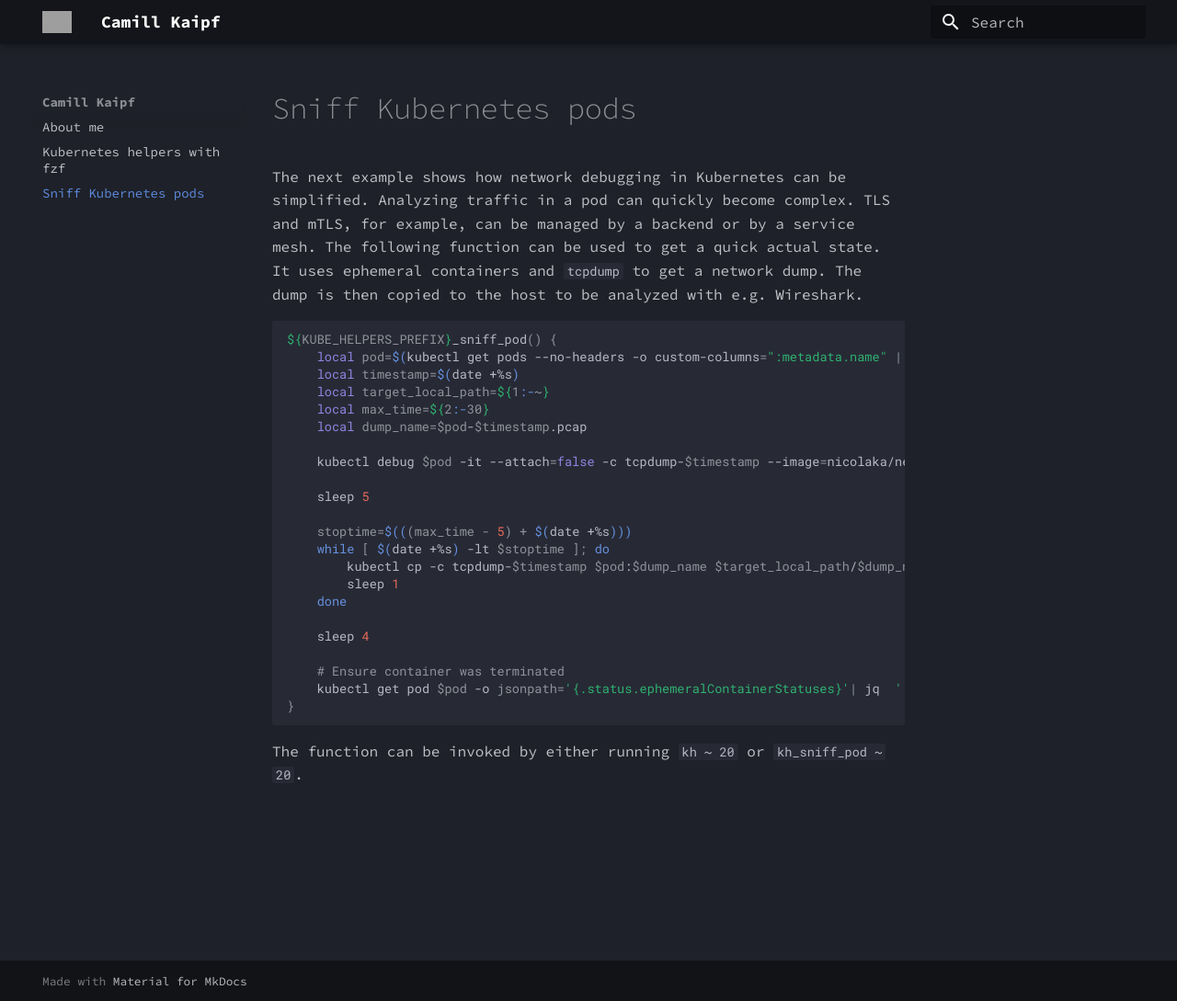
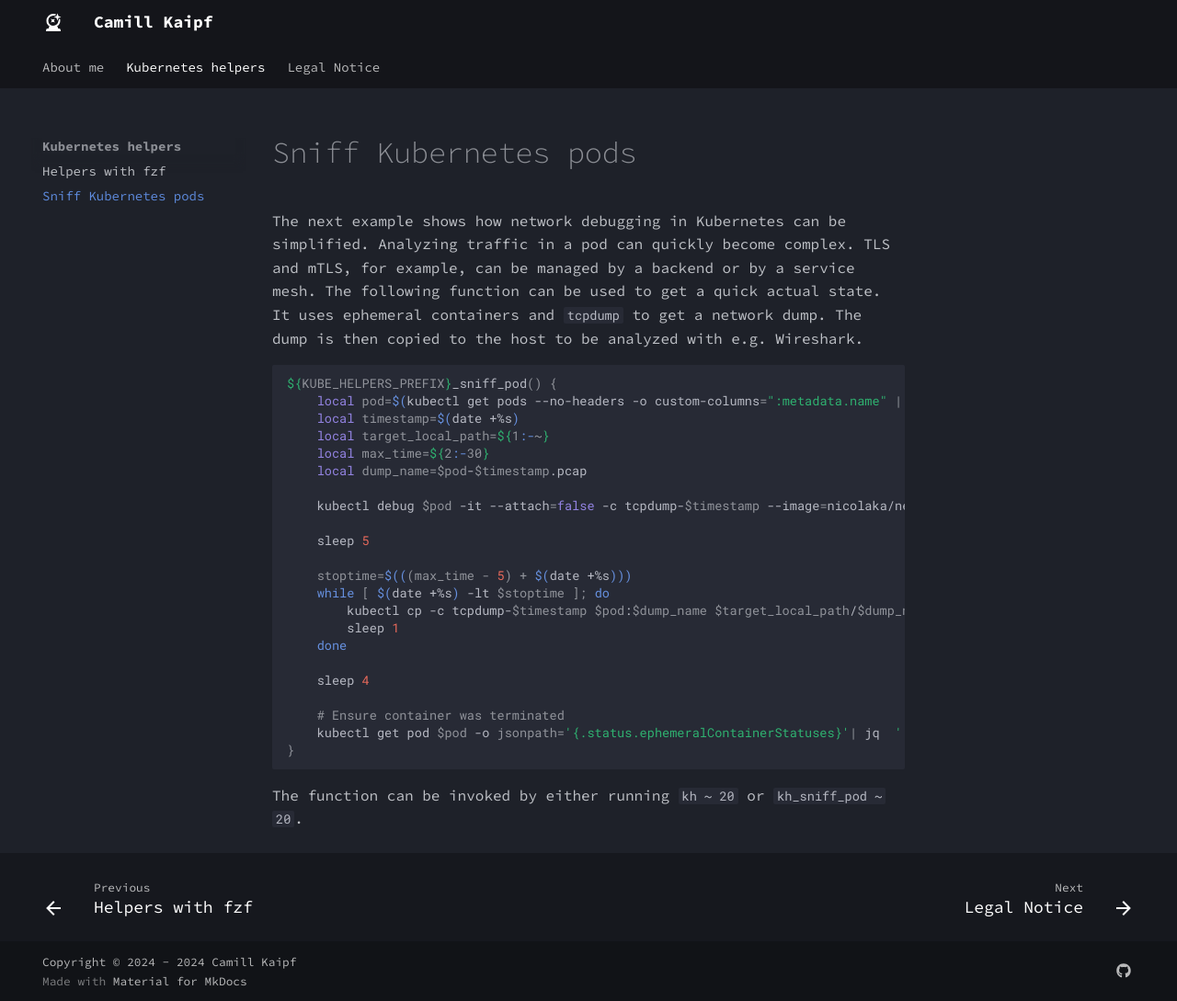
Before and after one commit to ckaipf/ckaipf.github.io, an MkDocs documentation site: the page built from docs/sniff-kubernetes-pods.md, in a window 1280 px wide and 1089 px high. Shown: the whole window at 92% size. Built offline with MkDocs 1.6.1 and Material for MkDocs 9.7.7, drawn with Linux system fonts in a browser that asks for light colours; plug-ins that fetch from the network failed and are left out; grey boxes are pictures that could not be loaded.

Commit message:
Update site config and add legal notice

```diff
--- a/mkdocs.yml
+++ b/mkdocs.yml
@@ -10,11 +10,19 @@ theme:
       accent: purple
   features:
   - navigation.indexes
-  favicon: assets/1F52E_color.png
-  logo: assets/1F52E_color.png
+  - navigation.footer
+  - navigation.tabs
+  icon:
+    logo: material/crystal-ball
   font:
     text: Source Code Pro
 
+nav:
+  - About me: 'index.md'
+  - Kubernetes helpers:
+      - Helpers with fzf: 'kubernetes-helpers.md'
+      - Sniff Kubernetes pods: 'sniff-kubernetes-pods.md'
+  - Legal Notice: 'legal-notice.md'
 markdown_extensions:
   - pymdownx.highlight:
       anchor_linenums: true
@@ -24,3 +32,25 @@ markdown_extensions:
   - pymdownx.snippets
   - pymdownx.superfences
   - attr_list
+  - pymdownx.emoji:
+        emoji_index: !!python/name:material.extensions.emoji.twemoji
+        emoji_generator: !!python/name:material.extensions.emoji.to_svg
+
+extra:
+  social:
+    - icon: fontawesome/brands/github
+      link: https://github.com/ckaipf
+  # consent:
+  #     title: Cookie consent
+  #     description: >-
+  #       We use cookies to recognize your repeated visits and preferences, as well
+  #       as to measure the effectiveness of our documentation and whether users
+  #       find what they're searching for. With your consent, you're helping us to
+  #       make our documentation better.
+
+
+copyright: >
+  Copyright &copy; 2024 - 2024 Camill Kaipf
+
+plugins:
+  - privacy
```
Also changed, not shown: docs/legal-notice.md (added, +7 -0 lines).
